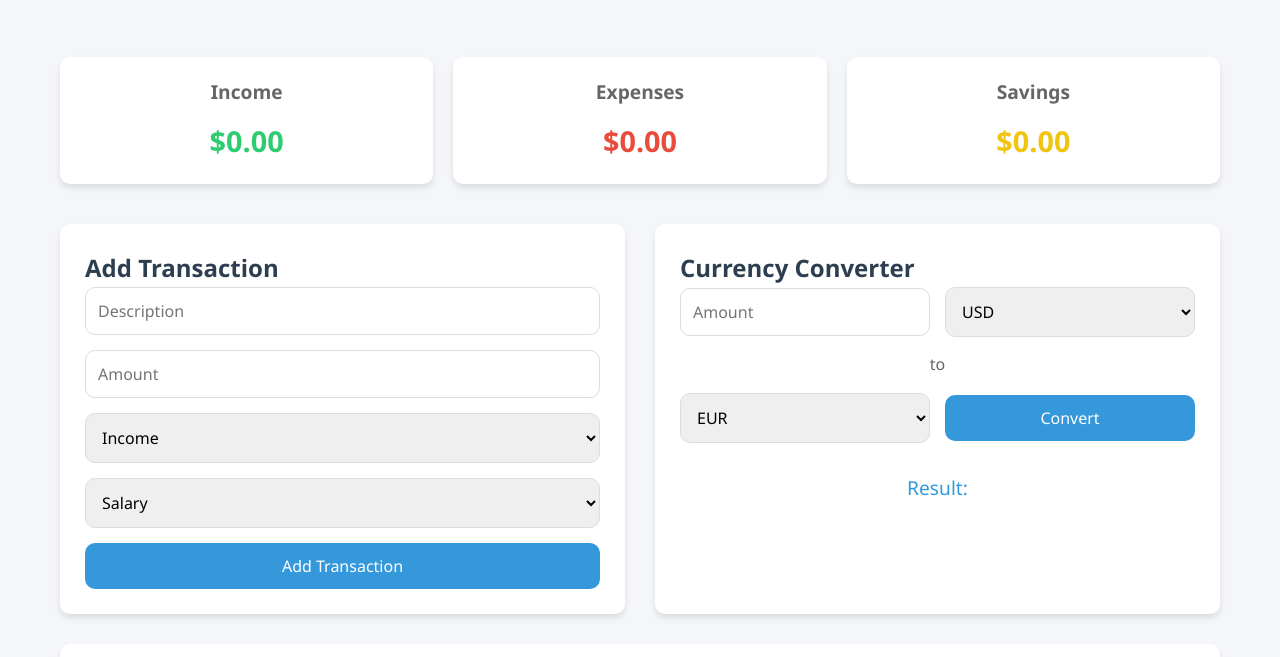
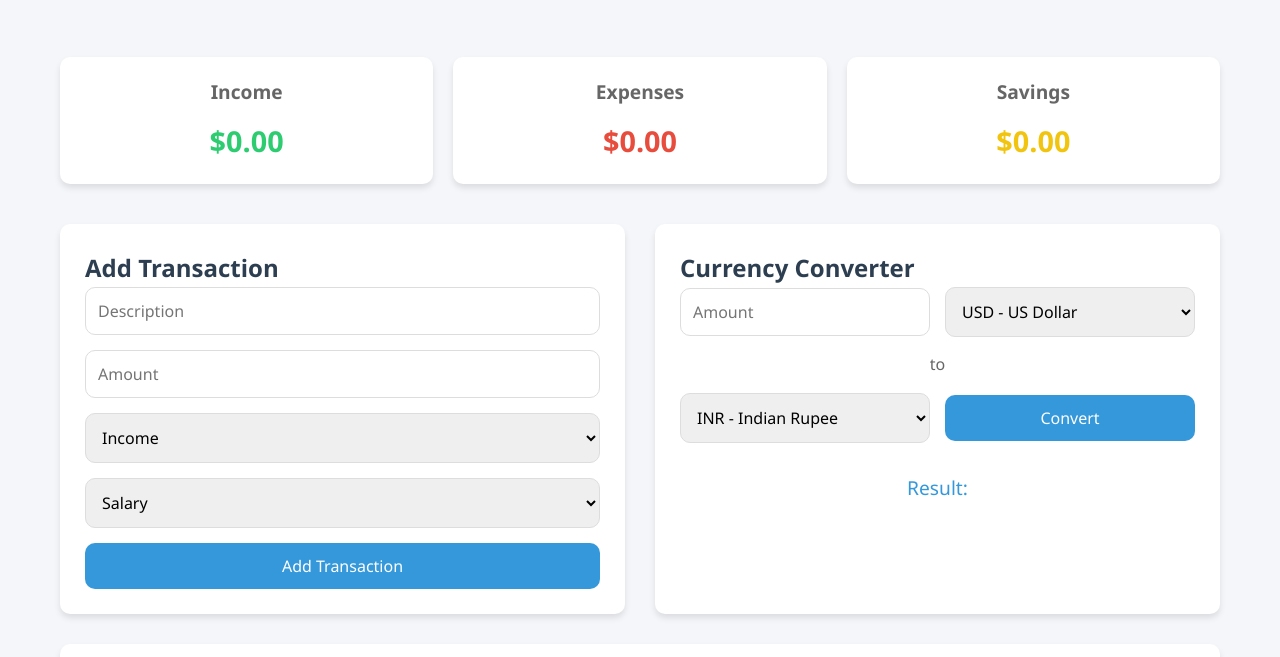
Before and after one commit to Aryan-Bhendarkar/SpendWise__ExpenseTracker, a plain HTML site: page index.html in a window 1280 px wide. Shown: the part 145-802 px from the top of the page. Drawn offline with nearby package versions, Linux system fonts and the light colour scheme; no server answers.

Commit message:
Add more options to currency convertor

```diff
--- a/index.html
+++ b/index.html
@@ -65,17 +65,35 @@
                 <div class="converter-form">
                     <input type="number" id="convert-amount" placeholder="Amount">
                     <select id="from-currency">
-                        <option value="USD">USD</option>
-                        <option value="EUR">EUR</option>
-                        <option value="GBP">GBP</option>
-                        <option value="JPY">JPY</option>
+                        <option value="USD" selected>USD - US Dollar</option>
+                        <option value="INR">INR - Indian Rupee</option>
+                        <option value="EUR">EUR - Euro</option>
+                        <option value="GBP">GBP - British Pound</option>
+                        <option value="JPY">JPY - Japanese Yen</option>
+                        <option value="AUD">AUD - Australian Dollar</option>
+                        <option value="CAD">CAD - Canadian Dollar</option>
+                        <option value="CHF">CHF - Swiss Franc</option>
+                        <option value="CNY">CNY - Chinese Yuan</option>
+                        <option value="SGD">SGD - Singapore Dollar</option>
+                        <option value="AED">AED - UAE Dirham</option>
+                        <option value="NZD">NZD - New Zealand Dollar</option>
+                        <option value="SAR">SAR - Saudi Riyal</option>
                     </select>
                     <span class="to">to</span>
                     <select id="to-currency">
-                        <option value="EUR">EUR</option>
-                        <option value="USD">USD</option>
-                        <option value="GBP">GBP</option>
-                        <option value="JPY">JPY</option>
+                        <option value="INR" selected>INR - Indian Rupee</option>
+                        <option value="USD">USD - US Dollar</option>
+                        <option value="EUR">EUR - Euro</option>
+                        <option value="GBP">GBP - British Pound</option>
+                        <option value="JPY">JPY - Japanese Yen</option>
+                        <option value="AUD">AUD - Australian Dollar</option>
+                        <option value="CAD">CAD - Canadian Dollar</option>
+                        <option value="CHF">CHF - Swiss Franc</option>
+                        <option value="CNY">CNY - Chinese Yuan</option>
+                        <option value="SGD">SGD - Singapore Dollar</option>
+                        <option value="AED">AED - UAE Dirham</option>
+                        <option value="NZD">NZD - New Zealand Dollar</option>
+                        <option value="SAR">SAR - Saudi Riyal</option>
                     </select>
                     <button id="convert-btn" class="btn-convert">Convert</button>
                     <p id="conversion-result" class="conversion-result">Result: </p>
```
